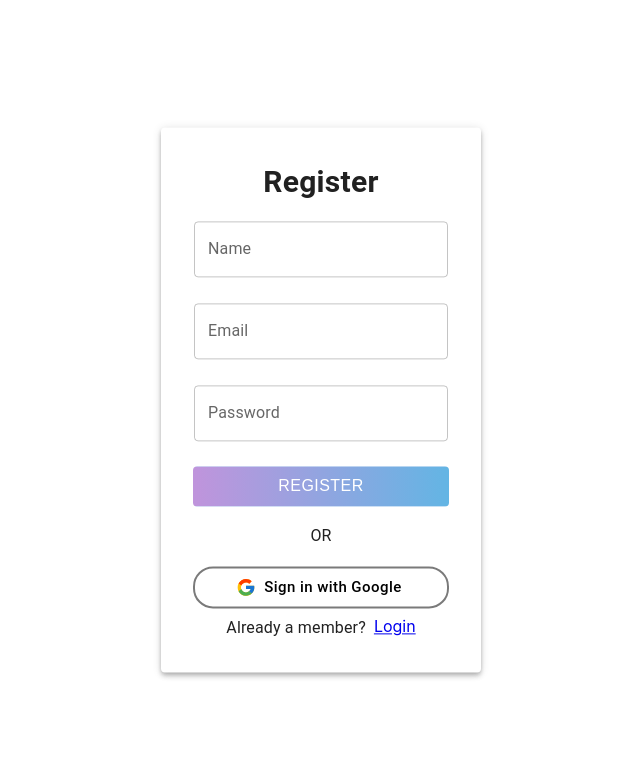
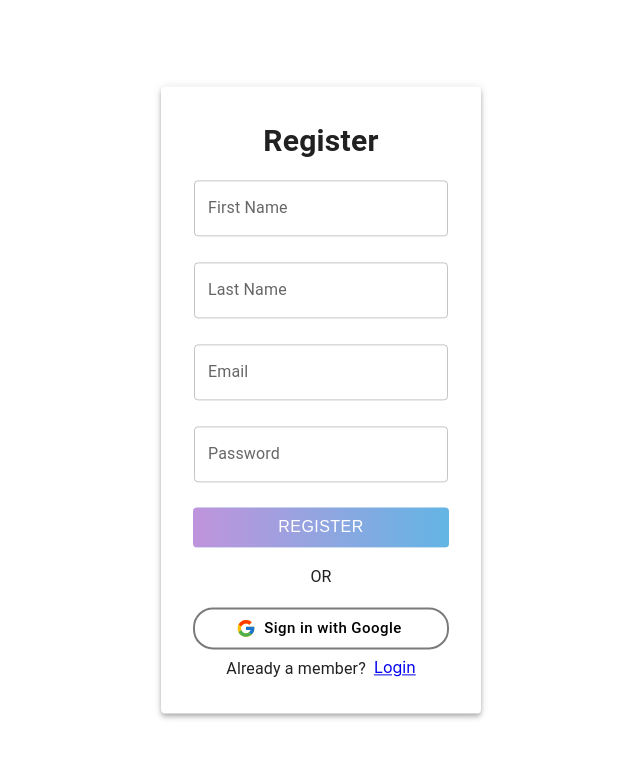
Before and after one commit to ShakirAziz/vgen-ai, a React (Create React App) app: page /signup in a window 1280 px wide. Shown: the top 758 px of the page, without its empty margins (319-959 px from the left). Built offline with nearby package versions, Linux system fonts and the light colour scheme.

Commit message:
make some changes

```diff
--- a/src/components/burnerportion/index.jsx
+++ b/src/components/burnerportion/index.jsx
@@ -2,7 +2,7 @@ import { Box, Typography } from "@mui/material";
 import React from "react";
 import { useStyles } from "./style";
 import Button from "../button";
-import magicbutton from "../../assets/icons/magic.png";
+import magicbutton from "../../Assets/icons/magic.png";
 import { Link } from "react-router-dom";
 
 const Burner = () => {
--- a/src/components/footer/index.jsx
+++ b/src/components/footer/index.jsx
@@ -1,6 +1,6 @@
 import React from "react";
 import { Box, Typography } from "@mui/material";
-import logo from "../../assets/logo/Logo.png";
+import logo from "../../Assets/logo/Logo.png";
 import { makeStyles } from "@mui/styles";
 
 const Footer = () => {
--- a/src/components/header/index.jsx
+++ b/src/components/header/index.jsx
@@ -1,8 +1,8 @@
 import { Avatar, Box, Icon } from "@mui/material";
 import React from "react";
 import { makeStyles } from "@mui/styles";
-import logo from "../../assets/logo/Logo.png";
-import BtnIcon from "../../assets/icons/magic.png";
+import logo from "../../Assets/logo/Logo.png";
+import BtnIcon from "../../Assets/icons/magic.png";
 import Button from "../button/index";
 import { Link } from "react-router-dom";
 
--- a/src/components/imagesportion/index.jsx
+++ b/src/components/imagesportion/index.jsx
@@ -1,9 +1,9 @@
 import React, { useState } from "react";
 import { Box, Typography } from "@mui/material";
 import { useStyles } from "./style";
-import catpic from "../../assets/images/Cat.png";
-import dogpic from "../../assets/images/Dog.png";
-import horsepic from "../../assets/images/Horse.png";
+import catpic from "../../Assets/images/Cat.png";
+import dogpic from "../../Assets/images/Dog.png";
+import horsepic from "../../Assets/images/Horse.png";
 
 function ImagePortion() {
   const [isHovered, setIsHovered] = useState(false);
--- a/src/pages/login/index.jsx
+++ b/src/pages/login/index.jsx
@@ -2,31 +2,39 @@ import React from "react";
 import FormBase from "../../components/form/formBase";
 import { useFormik } from "formik";
 import { loginSchema } from "../../schemas";
-import { useNavigate } from "react-router";
-import { Box } from "@mui/material";
+import { useNavigate } from "react-router-dom";
+import { Box, Link } from "@mui/material";
 
 const Login = () => {
   const navigate = useNavigate();
+
   const formik = useFormik({
-    enableReinitialize: true,
     initialValues: {
       email: "",
       password: "",
     },
     validationSchema: loginSchema,
-    onSubmit: (values, action) => {
+    onSubmit: (values, { resetForm }) => {
       const user = { email: "example@example.com", password: "password123" };
       if (values.email === user.email && values.password === user.password) {
         navigate("/");
       } else {
         alert("Invalid email or password");
       }
-      action.resetForm();
+      resetForm();
     },
   });
-  console.log(formik.values);
+
   return (
-    <Box sx={{ backgroundColor: "#13082A" }}>
+    <Box
+      sx={{
+        position: "relative",
+        display: "flex",
+        alignItems: "center",
+        justifyContent: "center",
+        height: "120vh",
+      }}
+    >
       <Box
         sx={{
           position: "absolute",
@@ -34,6 +42,7 @@ const Login = () => {
           left: "50%",
           transform: "translate(-50%, -50%)",
           width: "25%",
+          zIndex: 1, // Set a higher z-index for the form box
         }}
       >
         <FormBase
@@ -55,7 +64,6 @@ const Login = () => {
               onChange: formik.handleChange,
               onBlur: formik.handleBlur,
             },
-
             {
               id: "password",
               name: "password",
@@ -70,6 +78,11 @@ const Login = () => {
           ]}
         />
       </Box>
+      <Box sx={{ textAlign: "center", zIndex: 2, mt: 55 }}>
+        <Link href="/forgotPassword" sx={{ color: "#000000" }}>
+          Forgot Password?
+        </Link>
+      </Box>
     </Box>
   );
 };
--- a/src/pages/signup/index.jsx
+++ b/src/pages/signup/index.jsx
@@ -7,7 +7,8 @@ import { signUpSchema } from "../../schemas";
 const Signup = () => {
   const formik = useFormik({
     initialValues: {
-      name: "",
+      firstName: "",
+      LastName: "",
       email: "",
       password: "",
     },
@@ -38,13 +39,24 @@ const Signup = () => {
         handleSubmit={formik.handleSubmit}
         inputFields={[
           {
-            id: "name",
-            name: "name",
+            id: "firstName",
+            name: "firstName",
             type: "text",
-            label: "Name",
-            error: formik.touched.name && Boolean(formik.errors.name),
-            helperText: formik.touched.name && formik.errors.name,
-            value: formik.values.name,
+            label: "First Name",
+            error: formik.touched.firstName && Boolean(formik.errors.firstName),
+            helperText: formik.touched.firstName && formik.errors.firstName,
+            value: formik.values.firstName,
+            onChange: formik.handleChange,
+            onBlur: formik.handleBlur,
+          },
+          {
+            id: "LastName",
+            name: "LastName",
+            type: "text",
+            label: "Last Name",
+            error: formik.touched.LastName && Boolean(formik.errors.LastName),
+            helperText: formik.touched.LastName && formik.errors.LastName,
+            value: formik.values.LastName,
             onChange: formik.handleChange,
             onBlur: formik.handleBlur,
           },
--- a/src/schemas/index.jsx
+++ b/src/schemas/index.jsx
@@ -12,7 +12,14 @@ export const loginSchema = Yup.object({
 });
 
 export const signUpSchema = Yup.object({
-  name: Yup.string().min(2).max(25).required("Please enter your name"),
+  firstName: Yup.string()
+    .min(2)
+    .max(25)
+    .required("Please enter your first Name "),
+  LastName: Yup.string()
+    .min(2)
+    .max(25)
+    .required("Please enter your Last Name "),
   email: Yup.string()
     .email("Invalid email address")
     .required("Please enter your email"),
```
